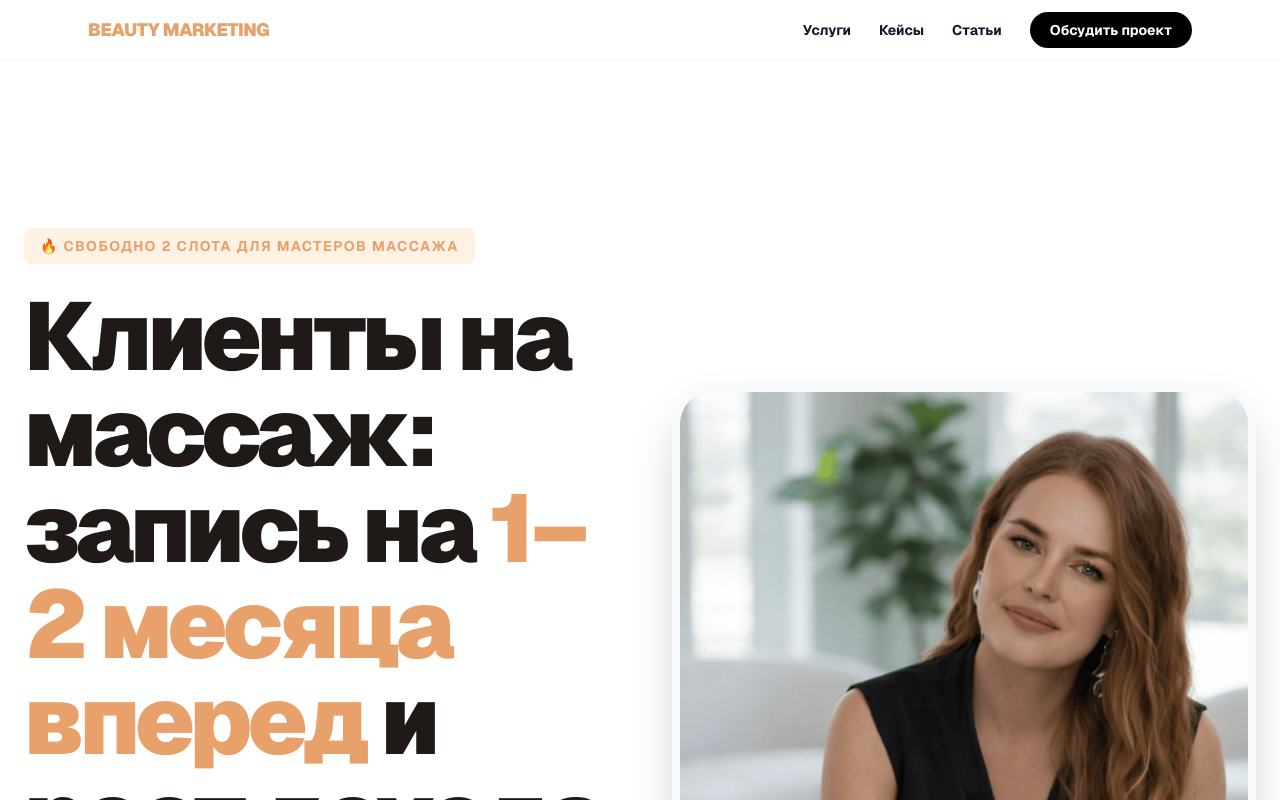
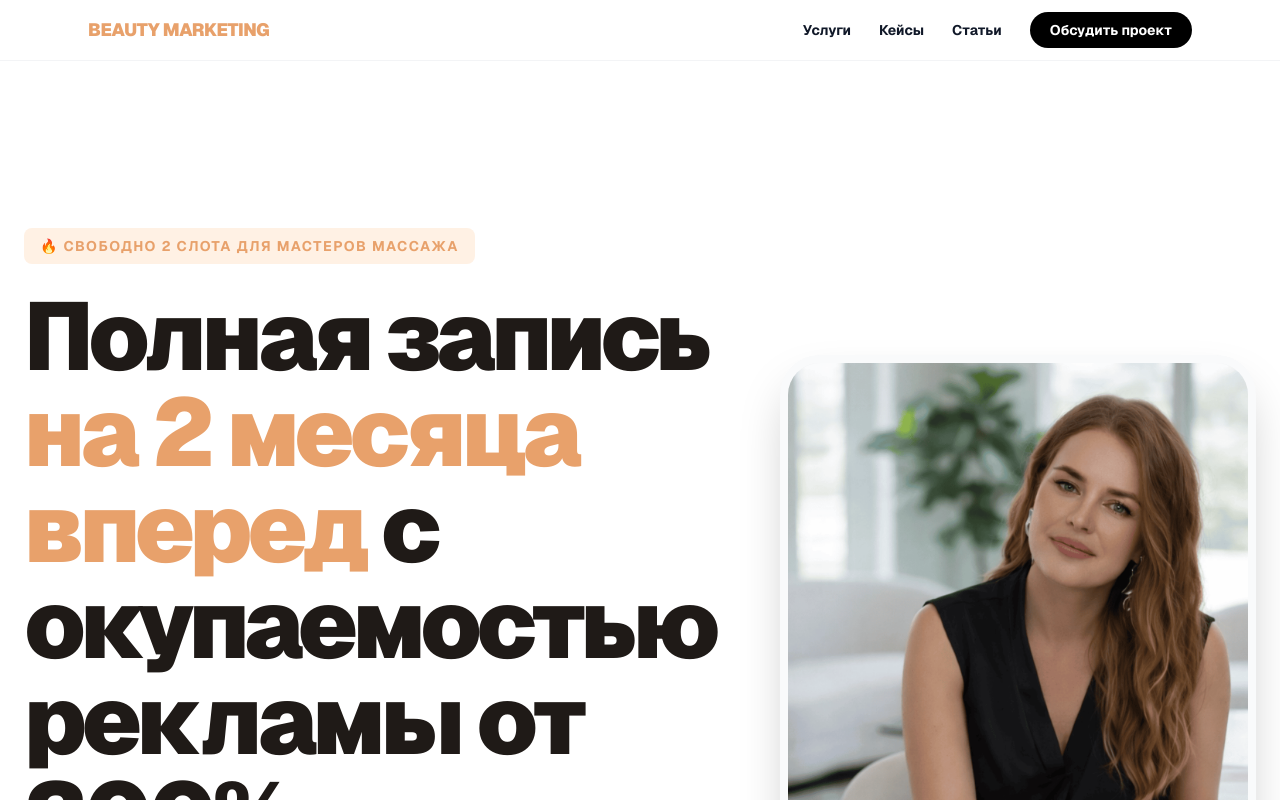
Before and after one commit to tatnova/my-website-rus, a Next.js app in the folder site/: page /massage in a window 1280 px wide. Shown: the top 800 px of the page. Built offline with nearby package versions, Linux system fonts and the light colour scheme.

Commit message:
update hero section

```diff
--- a/site/src/app/massage/page.tsx
+++ b/site/src/app/massage/page.tsx
@@ -91,7 +91,7 @@ export default function MassagePage() {
             🔥 СВОБОДНО 2 СЛОТА ДЛЯ МАСТЕРОВ МАССАЖА
           </div>
           <h1 className="text-5xl md:text-8xl font-black leading-none tracking-tighter mb-8">
-  Клиенты на массаж: запись на <span className="text-[#e8a16b]">1–2 месяца вперед</span> и рост дохода через рекламу
+  Полная запись <span className="text-[#e8a16b]"> на 2 месяца вперед </span> с окупаемостью рекламы от 300%
 </h1>
           <p className="text-xl md:text-2xl text-gray-600 font-medium mb-10 max-w-xl">
             Бесплатно разберу вашу воронку и покажу, как мы получили 740 заявок по $1.8 для мастера с нуля.
```
